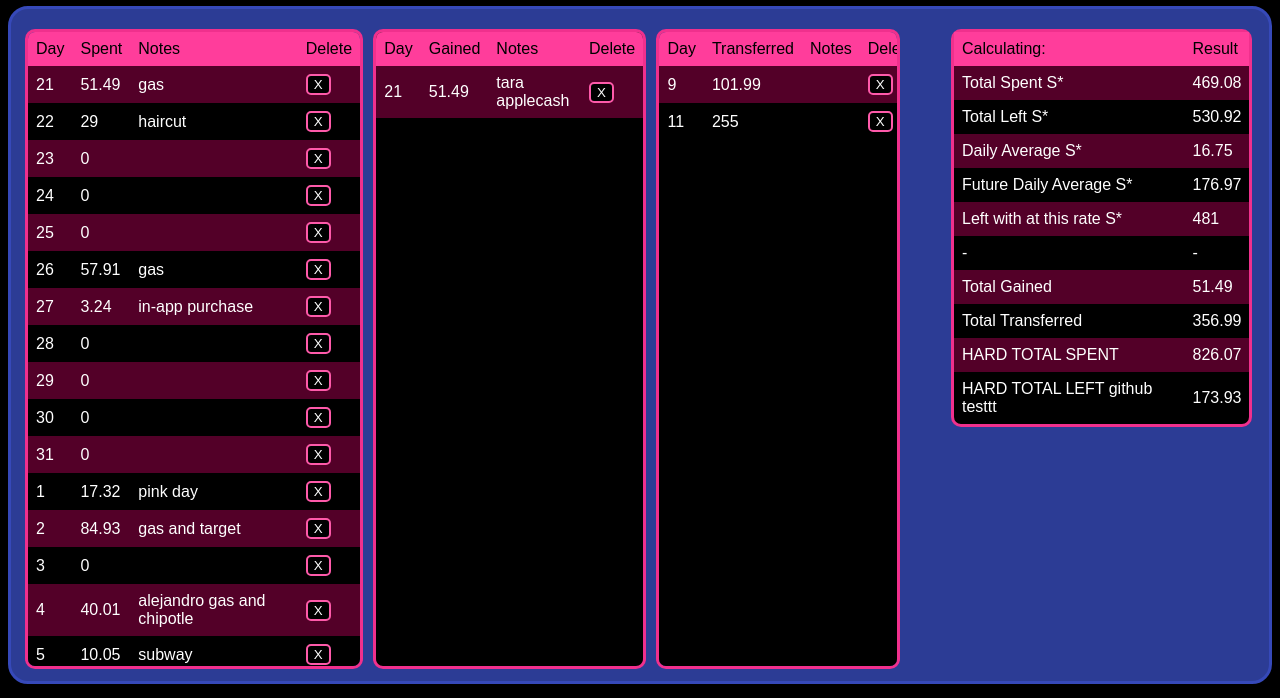
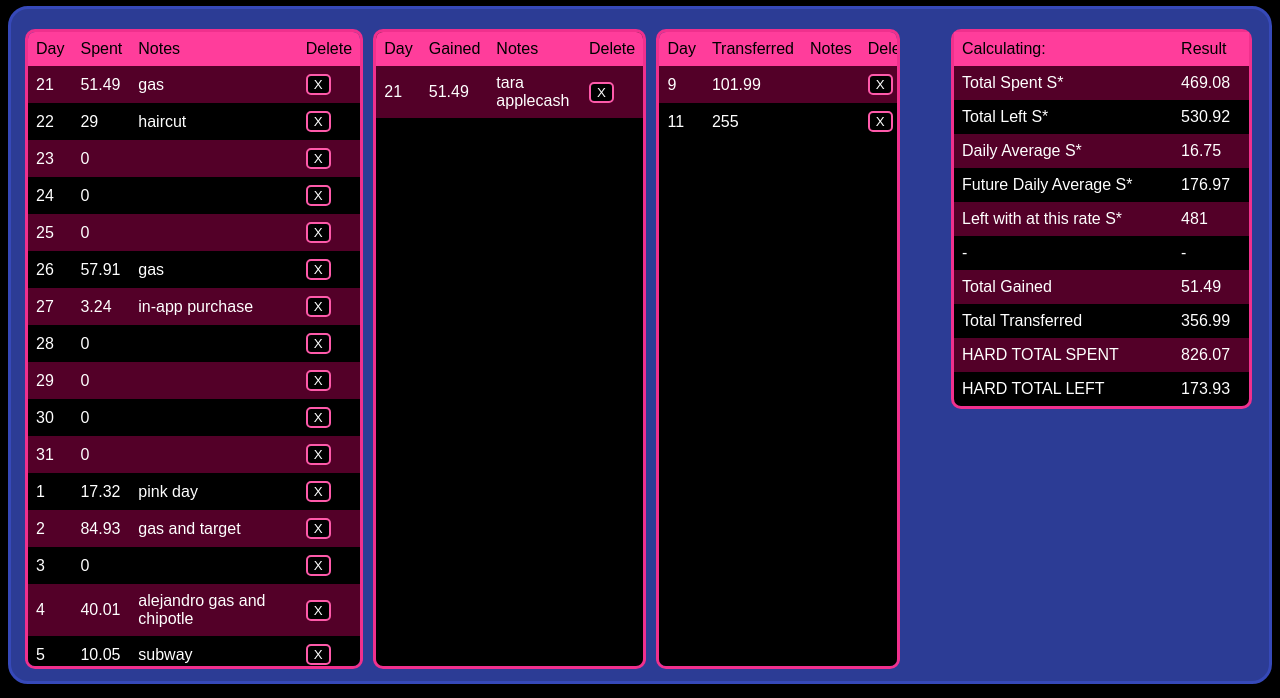
Before and after one commit to JamesR6/pythonBudget, a Flask app: page / in a window 1280 px wide. Shown: the part 102-800 px from the top of the page. Run offline with Flask 3, Linux system fonts and the light colour scheme; data comes from the database, SQL or seed files in the repository; both versions use the stored data as it was after the commit.

Commit message:
back to normal

```diff
--- a/templates/index.html
+++ b/templates/index.html
@@ -140,7 +140,7 @@
               <td>{{hts}}</td>
             </tr>
             <tr>
-              <td>HARD TOTAL LEFT github testtt</td>
+              <td>HARD TOTAL LEFT</td>
               <td>{{htl}}</td>
             </tr>
           </tbody>
```
Also changed, not shown: july.db.
